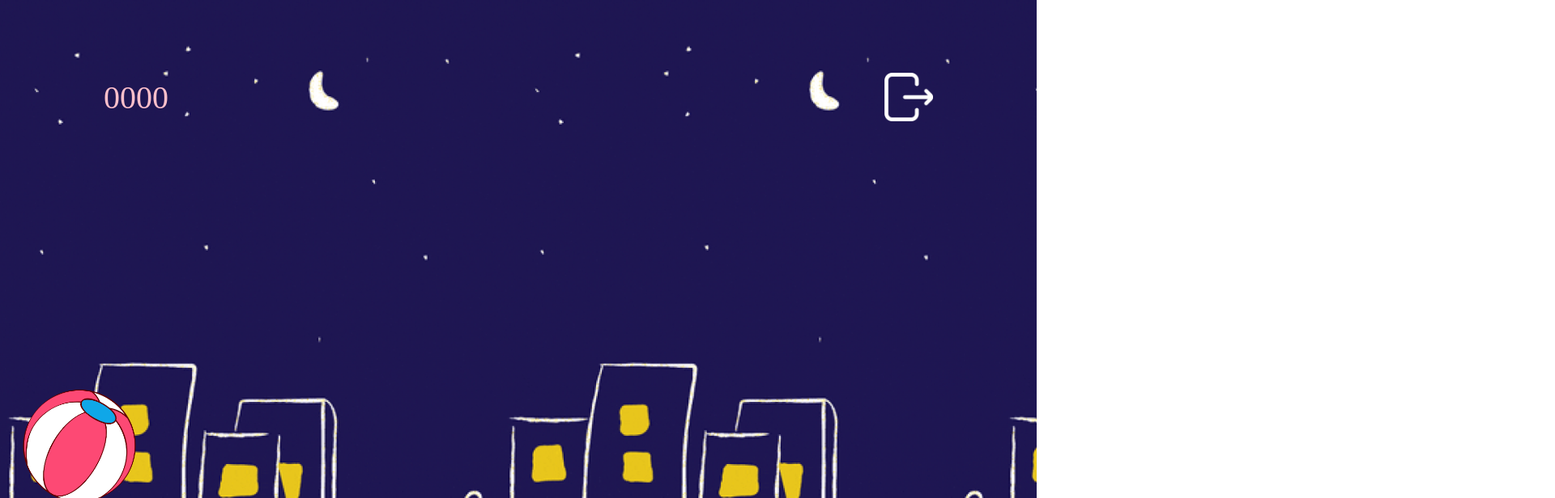
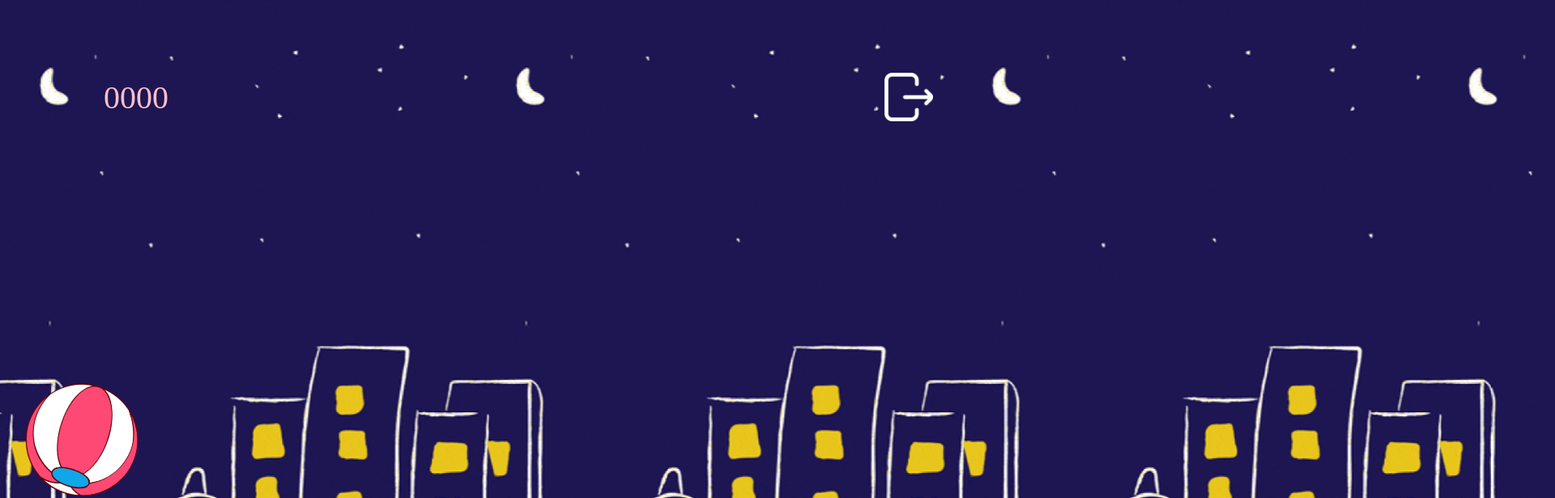
Before and after one commit to harshvardhanj733/jumping-ball, a plain HTML site: page index.html in a window 1280 px wide. Both pictures are taken after a click on the picture 640 px from the left and 490 px from the top of the page. Shown: the top 616 px of the page at 81% size, 1920 px wide, since content can reach past the window. Drawn offline with Linux system fonts and the light colour scheme.

Commit message:
Background Movement added

```diff
--- a/index.html
+++ b/index.html
@@ -23,6 +23,7 @@
     </section>
 
     <!-- Page 2 Content -->
+    <div id="playBuildings"></div>
     <header id="playHeader">
             <div id="playCounter">0000</div>
             <img src="./images_logos/exitButton.png" alt="" id="playExit">
--- a/script.js
+++ b/script.js
@@ -3,6 +3,11 @@ let play = ()=>{
     playButtonSection.style.display = "none";
     playHeader.style.display = "flex";
     playArea.style.display = "flex";
+    playBuildings.style.display = "block";
+    document.body.style.backgroundImage = "none";
+    playBuildings.style.animation = "obstacles linear 60s infinite";
+    playBuildings.style.width = "8500vw";
+    ball.style.animation = "ballRotation linear 6s infinite";
     setInterval(gravity, 60);
 }
 
--- a/style.css
+++ b/style.css
@@ -48,6 +48,7 @@ body{
 
 #playCounter{
     font-size: 5vh;
+    z-index: 1;
 }
 
 #playExit{
@@ -69,3 +70,35 @@ body{
     height: 25%;
     position: absolute;
 }
+
+#playBuildings{
+    background-image: url(./images_logos/BG\ Image.png);
+    position: absolute;
+    top: 0;
+    width: 100%;
+    height: 100%;
+    display: none;
+    background-size: contain;
+    background-repeat: repeat-x;
+}
+
+@keyframes obstacles {
+    100%{
+        transform: translateX(-8400vw);
+    }
+}
+
+@keyframes ballRotation {
+    25%{
+        transform: rotate3d(90deg);
+    }
+    50%{
+        transform: rotateZ(180deg);
+    }
+    75%{
+        transform: rotateZ(270deg);
+    }
+    100%{
+        transform: rotateZ(360deg);
+    }
+}
```
